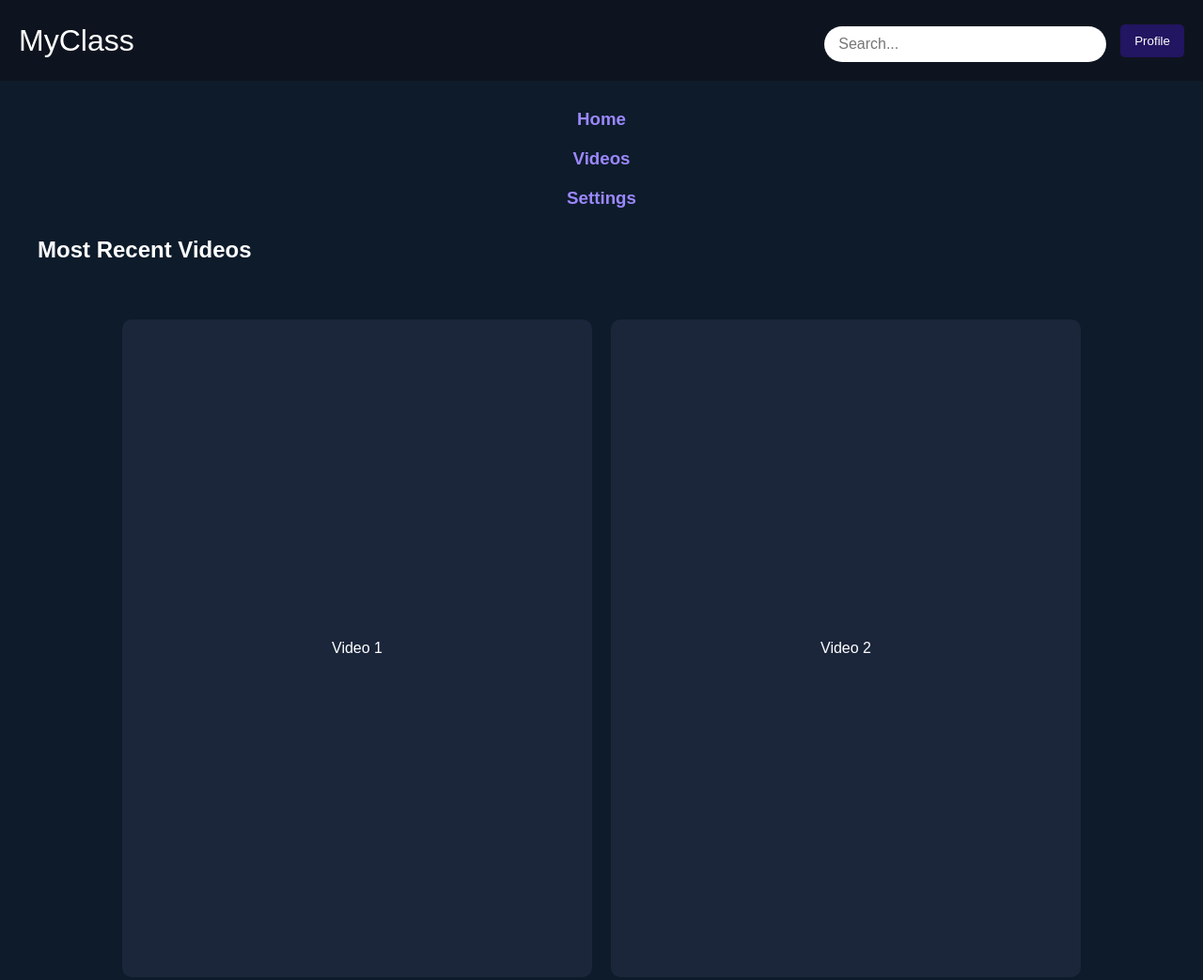
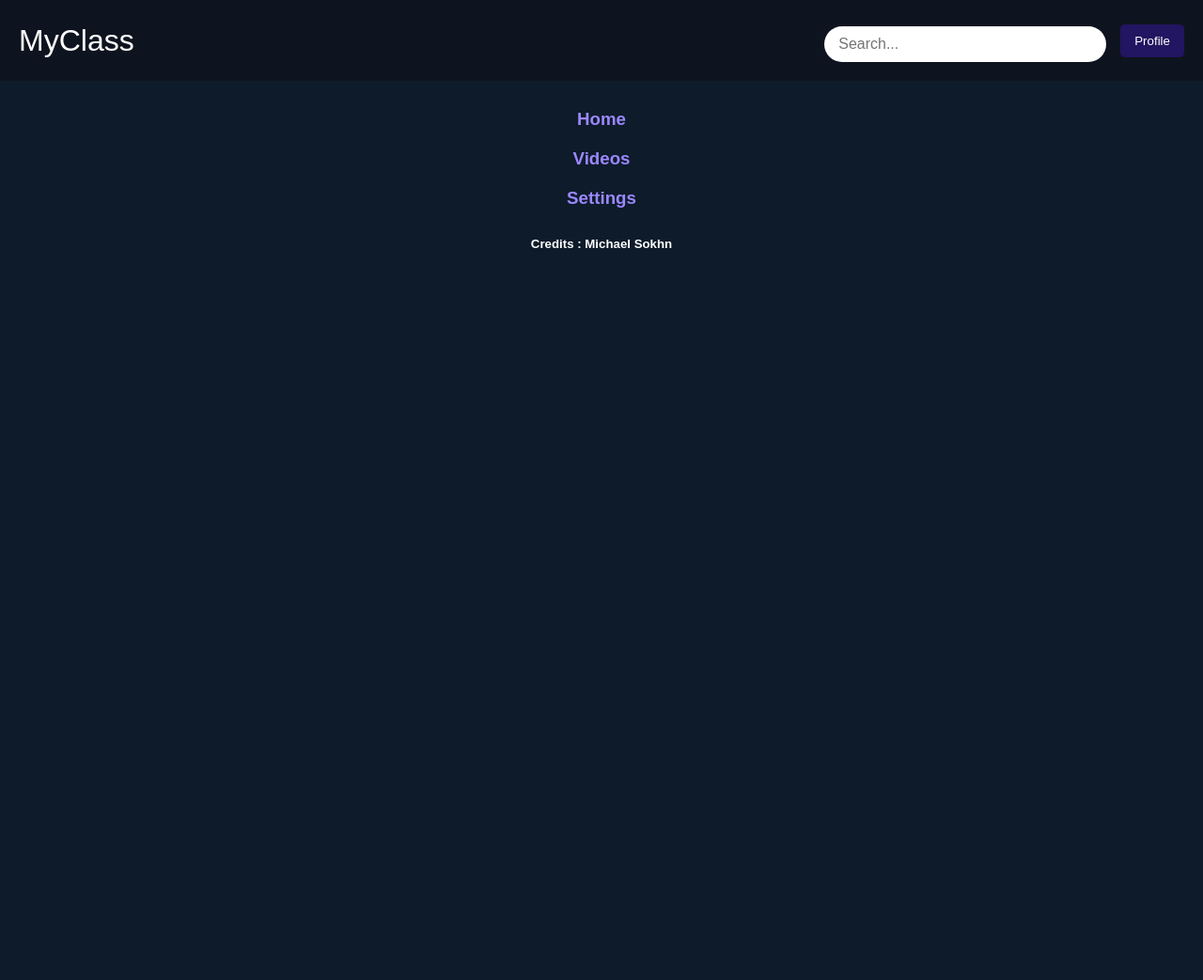
Before and after one commit to MsYT851/myclass, a plain HTML site: page main.html in a window 1280 px wide. Shown: the top 1043 px of the page at 94% size. After the commit the page ends 800 px from the top, so only its background shows below. Drawn offline with Linux system fonts and the light colour scheme.

Commit message:
modified:   main.html

```diff
--- a/main.html
+++ b/main.html
@@ -20,24 +20,9 @@
                 <li><a href="#"><center><h1>Home</h1></center></a></li>
                 <li><a href="myfiles.html"><center><h1>Videos</h1></center></a></li>
                 <li><a href="settings.html"><center><h1>Settings</h1></center></a></li>
-
-                <div id="filesSection">
-                    <h2>Most Recent Videos</h2>
-                    <div class="file-list" id="fileList"></div>
-                </div>
-
             </ul>
         </nav>
     </aside>
-
-    <main>
-        <div class="video-grid">
-            <div class="video-card" data-title="Video 1">Video 1</div>
-            <div class="video-card" data-title="Video 2">Video 2</div>
-            <div class="video-card" data-title="Video 3">Video 3</div>
-            <div class="video-card" data-title="Video 4">Video 4</div>
-        </div>
-    </main>
 
     <div id="profilePopup" class="popup">
         <p>Email: <span id="profileEmail"></span></p>
```
